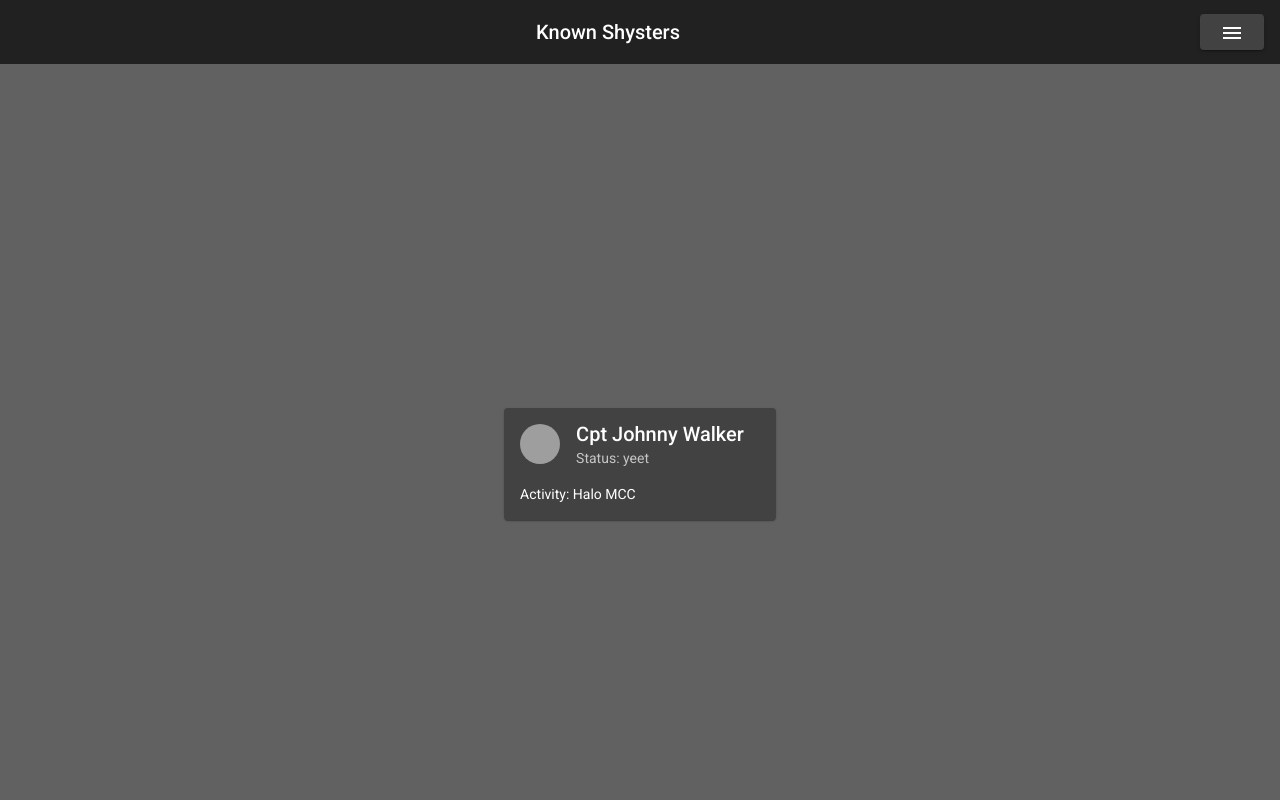
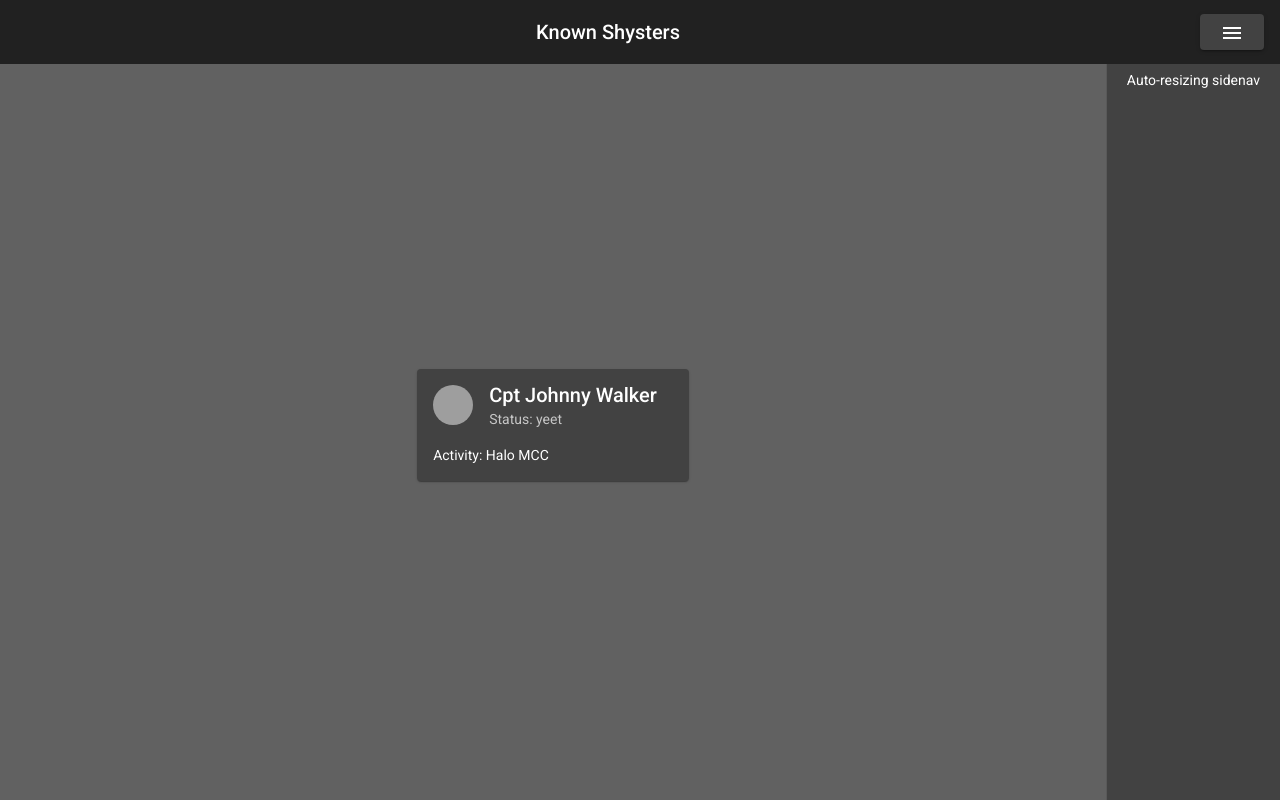
Before and after one commit to AustinMooreT/KnownShystersWebsite, an Angular app: page / in a window 1280 px wide. Both pictures are taken after a click on the button "menu". Built offline with nearby package versions, Linux system fonts and the light colour scheme; grey boxes are pictures that could not be loaded.

Commit message:
Magic numbers for sidenav

```diff
--- a/src/app/app.component.html
+++ b/src/app/app.component.html
@@ -1,19 +1,17 @@
-<mat-sidenav-container class="example-container">
-    <mat-sidenav-content>
 <mat-toolbar>
-            <mat-toolbar-row class="navigationToolbar">
+    <mat-toolbar-row class="navigation-toolbar">
         <div></div>
         <h1>Known Shysters</h1>
-            <button mat-raised-button (click)="drawer.toggle()">
+        <button mat-raised-button (click)="sidenav.toggle()">
             <mat-icon class="menuButton">menu</mat-icon>
         </button>
     </mat-toolbar-row>
 </mat-toolbar>
+<mat-sidenav-container class="sidenav-container">
+    <mat-sidenav-content>
         <app-main-page></app-main-page>
     </mat-sidenav-content>
-    <mat-sidenav>
-        <mat-drawer class="example-sidenav" #drawer mode="side">
+    <mat-sidenav class="sidenav-box" #sidenav mode="side" position="end">
         <p>Auto-resizing sidenav</p>
-        </mat-drawer>
     </mat-sidenav>
 </mat-sidenav-container>
--- a/src/app/app.component.scss
+++ b/src/app/app.component.scss
@@ -1,16 +1,22 @@
-.navigationToolbar{
+mat-toolbar {
+    position: fixed;
+    z-index: 100;
+}
+
+.navigation-toolbar{
     display: flex;
     justify-content: space-between;
 }
-.example-container {
+
+.sidenav-container {
     position: absolute;
-    top: 0;
+    top: 50px;
     bottom: 0;
     left: 0;
     right: 0;
     background: #eee;
 }
 
-.example-sidenav {
+.sidenav-box {
     padding: 20px;
 }
```
Lines whose indentation alone changed are shown as unchanged.
